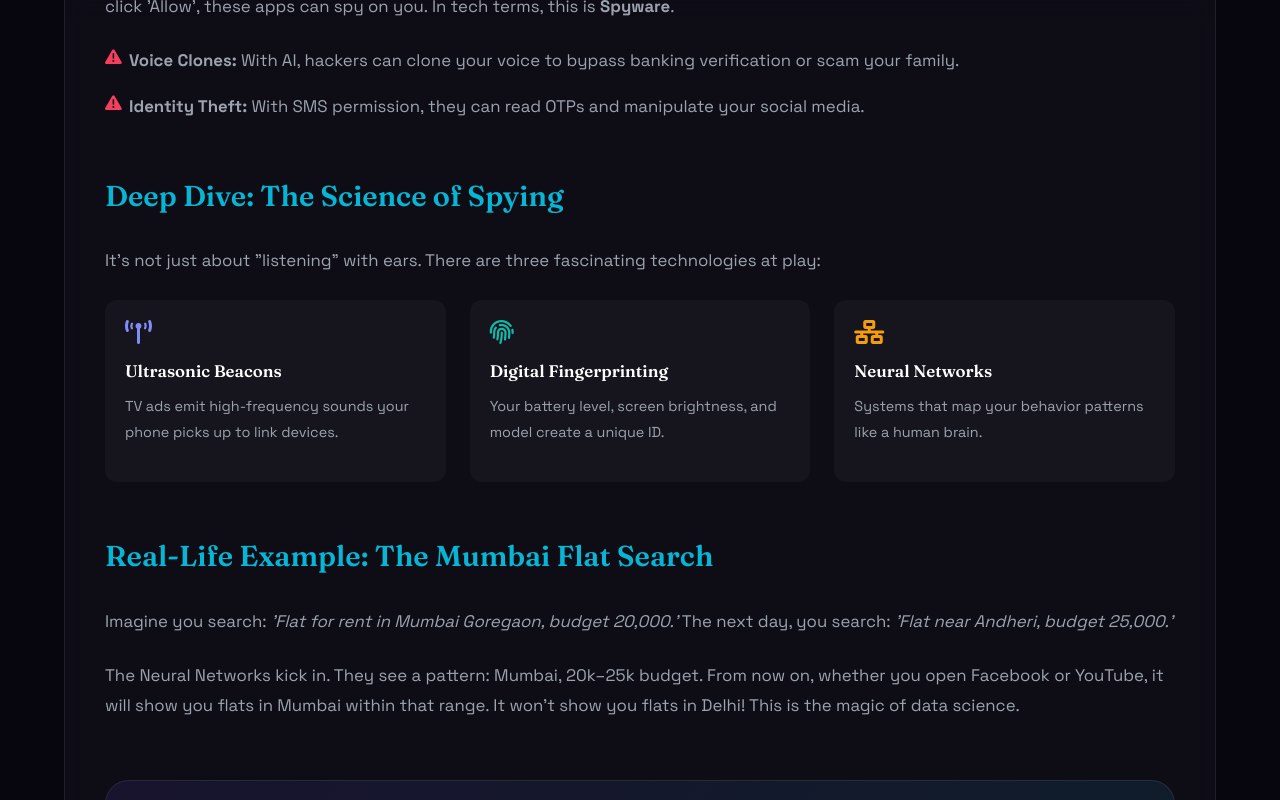
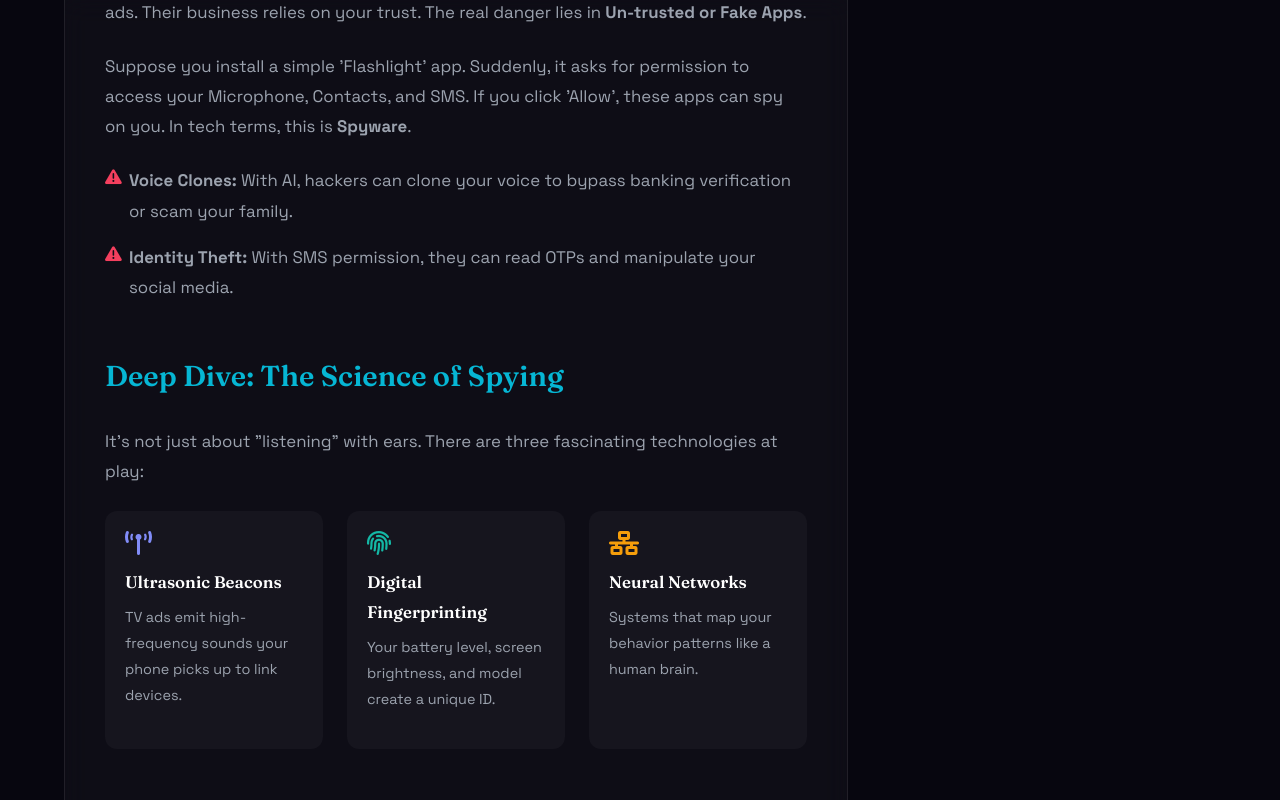
Before and after one commit to Kinet-Labs-Organization/simplified-with-suman, a React (Vite) app: page /is-your-phone-listening-to-you in a window 1280 px wide. Shown: the part 2311-3111 px from the top of the page. Built offline with nearby package versions, Linux system fonts and the light colour scheme.

Commit message:
first commits

```diff
--- a/IsYourPhoneListeningToYou.jsx
+++ b/IsYourPhoneListeningToYou.jsx
@@ -10,6 +10,8 @@ const IsYourPhoneListeningToYou = () => {
             <div className="container">
                 <Link to="/all-episodes" style={{color: 'var(--cyan)', marginBottom: '24px', display: 'inline-block'}}>&larr; Back to Episodes</Link>
 
+                {/* Main layout grid for article and sidebar. Note: This layout is not responsive for mobile screens. */}
+                <div style={{ display: 'grid', gridTemplateColumns: '1fr 320px', gap: '48px', alignItems: 'start' }}>
                     <div className="glass-card policy-content">
                         {/* Header Section */}
                         <header style={{textAlign: 'center'}}>
@@ -124,6 +126,14 @@ const IsYourPhoneListeningToYou = () => {
                             </div>
                         </div>
                     </div>
+
+                    {/* Sidebar for Ads */}
+                    <aside style={{ position: 'sticky', top: '120px' }}>
+                        <div style={{ height: '600px', background: 'rgba(255, 255, 255, 0.02)', border: '1px dashed var(--glass-border)', borderRadius: '12px', display: 'flex', alignItems: 'center', justifyContent: 'center', color: 'var(--text-muted)', fontFamily: 'monospace' }}>
+                            [ Ad Space - 300x600 ]
+                        </div>
+                    </aside>
+                </div>
             </div>
         </main>
     );
```
Lines whose indentation alone changed are shown as unchanged.
